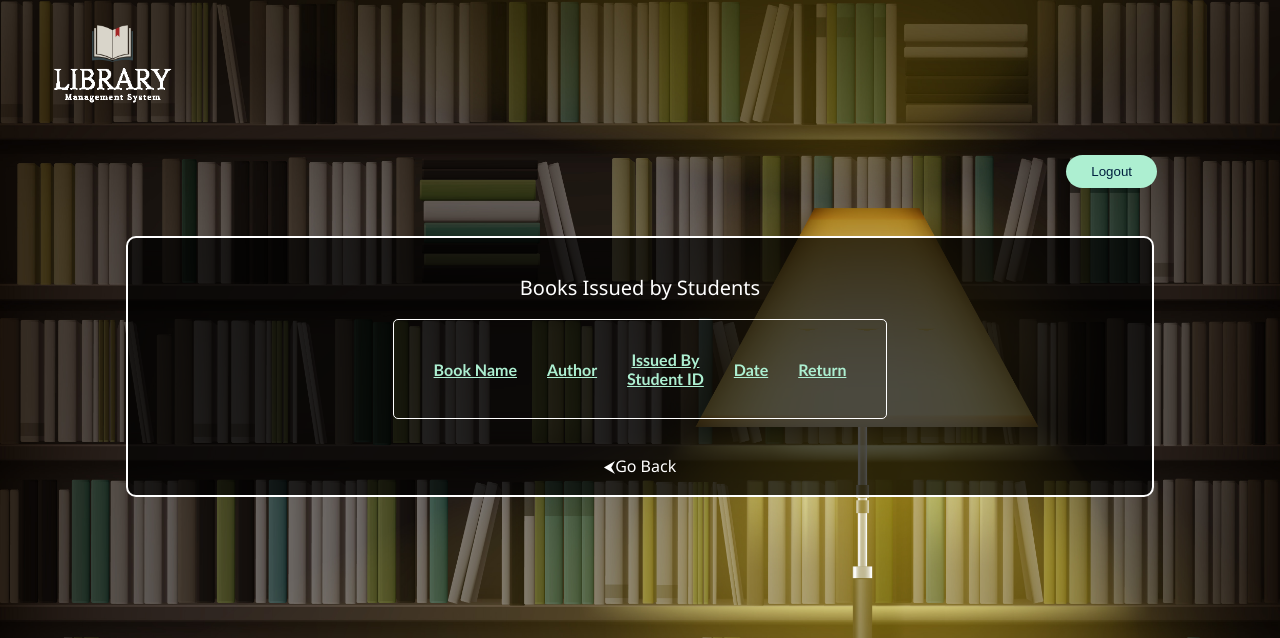
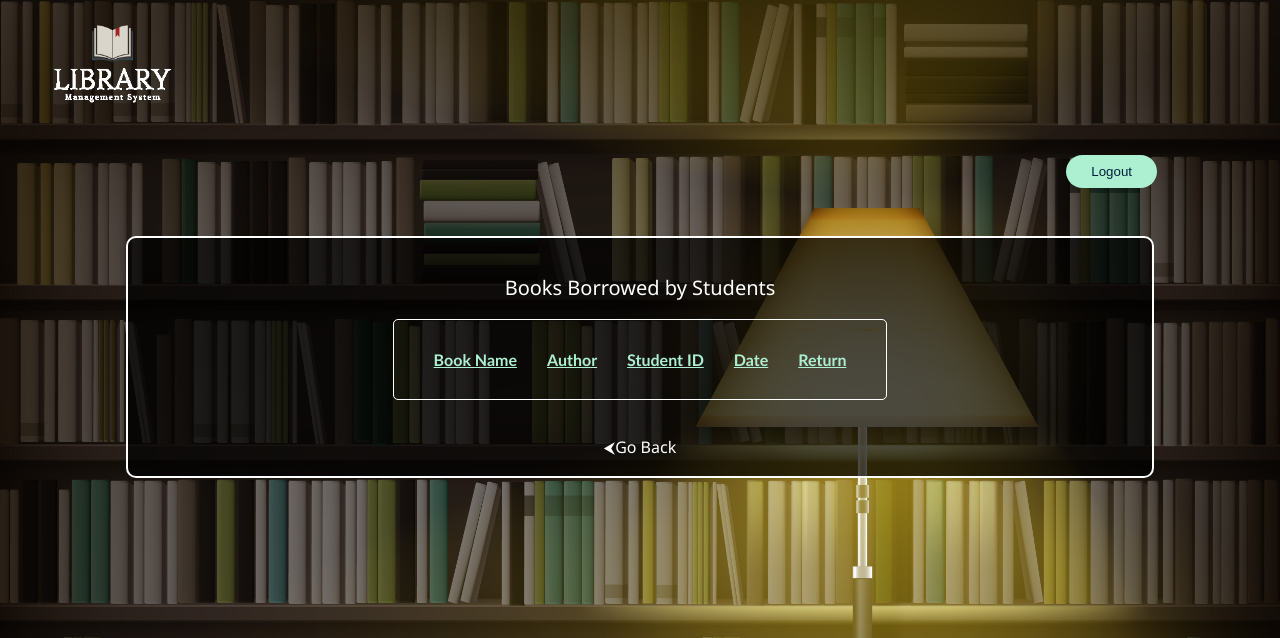
Before and after one commit to RahulParajulee/LibraryManagementSystem, a PHP site: page /issue.php in a window 1280 px wide. Shown: the top 638 px of the page. Run offline with PHP 8.4, Linux system fonts and the light colour scheme; the visitor is signed in with stand-in values (Sample User, id 1); data comes from the database, SQL or seed files in the repository; data that the repository does not hold is empty.

Commit message:
Updated codes

```diff
--- a/adminhome.php
+++ b/adminhome.php
@@ -43,7 +43,7 @@
 				<table border="0" class="table" cellpadding="10" cellspacing="10">
 					<tr><td><a href="addBooks.php" class="Command">Add Books</a></td>
 					<td><a href="bookRequests.php" class="Command">Books Requests</a></td></tr>
-					<td><a href="issue.php" class="Command">Book Issue</a></td>
+					<td><a href="issue.php" class="Command">Borrowed Books</a></td>
 				</table>
 				<br />
 				<br />
--- a/bookRequests.php
+++ b/bookRequests.php
@@ -50,12 +50,12 @@
 				<br />
 				<br />
 
-				<span class="SubHead">Books Request From Students</span>
+				<span class="SubHead">Books Request by Students</span>
 				<br />
 				<br />
 
 				<table border="0" class="table" cellpadding="10" cellspacing="10">
-					<tr class="labels" style="text-decoration:underline;"><th>Book Name</th><th>Author</th><th>Requested by<br>(Student ID) </th></tr>
+					<tr class="labels" style="text-decoration:underline;"><th>Book Name</th><th>Author</th><th>Student ID</th></tr>
 					<?php
 						$x=mysqli_query($set,"SELECT * FROM request");
 						while($y=mysqli_fetch_array($x))
--- a/home.php
+++ b/home.php
@@ -40,7 +40,7 @@
 				<br />
 				<br />
 				<table border="0" class="table" cellpadding="10" cellspacing="10">
-					<tr><td><a href="issueBook.php" class="Command">Issue Book</a></td><td><a href="request.php" class="Command">Request New Books</a></td></tr>
+					<tr><td><a href="issueBook.php" class="Command">Borrow Book</a></td><td><a href="request.php" class="Command">Request New Books</a></td></tr>
 					<tr><td><a href="availablebooks.php" class="Command">Available Books</a></td></td></tr>
 				</table>
 				<br />
--- a/issue.php
+++ b/issue.php
@@ -50,12 +50,12 @@
 				<br />
 				<br />
 
-				<span class="SubHead">Books Issued by Students</span>
+				<span class="SubHead">Books Borrowed by Students</span>
 				<br />
 				<br />
 
 				<table border="0" class="table" cellpadding="10" cellspacing="10">
-					<tr class="labels" style="text-decoration:underline;"><th>Book Name</th><th>Author</th><th>Issued By<br>Student ID</th><th>Date</th><th>Return</th></tr>
+					<tr class="labels" style="text-decoration:underline;"><th>Book Name</th><th>Author</th><th>Student ID</th><th>Date</th><th>Return</th></tr>
 					<?php
 						$x=mysqli_query($set,"SELECT * FROM issue");
 						while($y=mysqli_fetch_array($x))
--- a/issueBook.php
+++ b/issueBook.php
@@ -54,7 +54,7 @@
 				<br />
 				<br />
 
-				<span class="SubHead">Issue Book</span>
+				<span class="SubHead">Borrow Book</span>
 				<br />
 				<br />
 				<form method="post" action="">
@@ -72,7 +72,7 @@
 							}
 						?>
 						</select></td></tr>
-						<tr><td colspan="2" align="center"><input type="submit" value="ISSUE" class="fields" /></td></tr>
+						<tr><td colspan="2" align="center"><input type="submit" value="Borrow" class="fields" /></td></tr>
 					</table>
 				</form>
 				<br />
```
